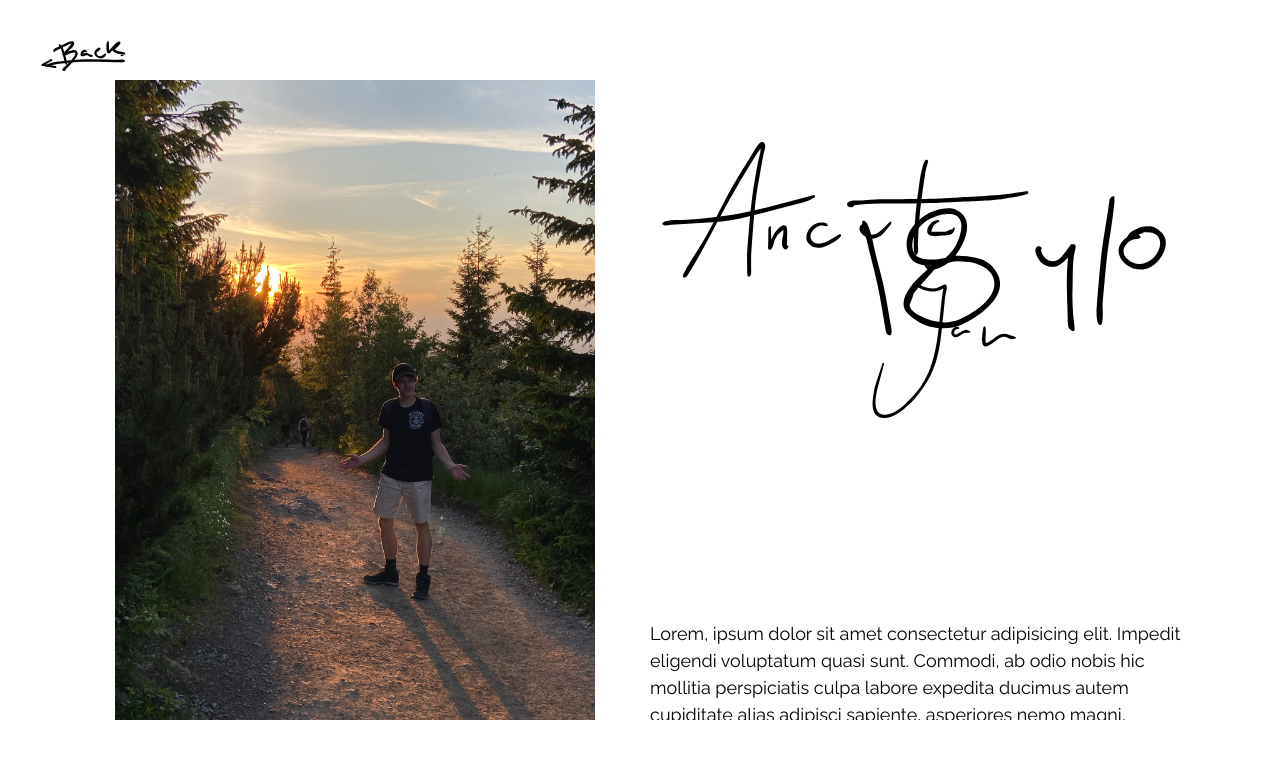
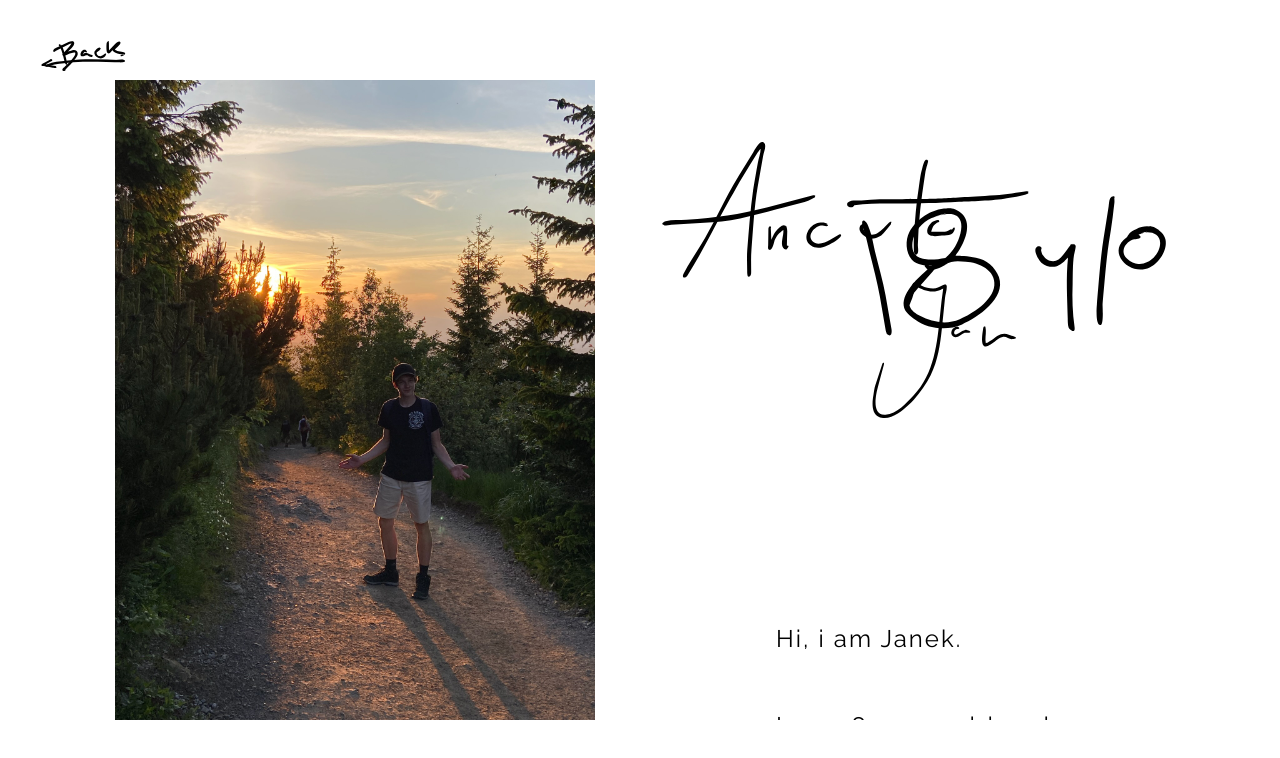
Before and after one commit to JohnThePenguin/myself, a React (Create React App) app: page /about in a window 1280 px wide. Shown: the top 758 px of the page. Built offline with nearby package versions, Linux system fonts and the light colour scheme.

Commit message:
tekst na strone about me #1

```diff
--- /dev/null
+++ b/src/components/contents/about.tsx
@@ -0,0 +1,17 @@
+import 'styles/content.css';
+
+const AboutMeContent = () => {
+    return (
+    <div className="text-content about-me">
+        <p>Hi, i am Janek.</p>
+        <p>I am 18 years old and month ago i have written polish matura exam, finishing high school.</p>
+        <p>When I was younger, my interests was about math, sport and art.</p>
+        <p>I was taking part in mathematic competitions, attending to drawing lessons, playing football and spending time on skatepark.</p>
+        <p>Since last classes of primary school, i have mainly focused on informatics. I love building my own projects,
+        and working on them with my friends. </p>
+        <p>I have also a lot of experience with algorithmic and competitive programming.</p>
+    </div>
+    );
+};
+
+export default AboutMeContent;
--- a/src/screens/about.tsx
+++ b/src/screens/about.tsx
@@ -8,6 +8,7 @@ import useWindowSize from "hooks/windowSize";
 import { useEffect, useRef, useState } from "react";
 import { useNavigate } from "react-router-dom";
 import AboutMobile from "./mobile/about";
+import AboutMeContent from "components/contents/about";
 
 const About = () => {
     const navigate = useNavigate();
@@ -27,13 +28,7 @@ const About = () => {
                 </div>
                 <div className="half-container text-part" ref={textPartRef}>
                     <div className="about-me-text font-1">
-                Lorem, ipsum dolor sit amet consectetur adipisicing elit. Impedit eligendi voluptatum quasi sunt. Commodi, ab odio nobis hic mollitia perspiciatis culpa labore expedita ducimus autem cupiditate alias adipisci sapiente, asperiores nemo magni, molestiae sit similique! Impedit sunt ipsam quibusdam porro animi unde, quisquam vel autem non amet consequatur! Unde adipisci consequatur vel, eius aliquid dignissimos hic veniam fuga. Debitis ab sapiente harum rerum molestiae distinctio ea odit officiis maxime vitae consequatur, ducimus voluptates asperiores temporibus, provident, velit adipisci. Placeat totam iure facere corrupti, ratione accusantium nulla exercitationem tenetur dicta impedit cupiditate, harum fugit id, inventore quo ad sit? Iste, unde.
-                Lorem, ipsum dolor sit amet consectetur adipisicing elit. Impedit eligendi voluptatum quasi sunt. Commodi, ab odio nobis hic mollitia perspiciatis culpa labore expedita ducimus autem cupiditate alias adipisci sapiente, asperiores nemo magni, molestiae sit similique! Impedit sunt ipsam quibusdam porro animi unde, quisquam vel autem non amet consequatur! Unde adipisci consequatur vel, eius aliquid dignissimos hic veniam fuga. Debitis ab sapiente harum rerum molestiae distinctio ea odit officiis maxime vitae consequatur, ducimus voluptates asperiores temporibus, provident, velit adipisci. Placeat totam iure facere corrupti, ratione accusantium nulla exercitationem tenetur dicta impedit cupiditate, harum fugit id, inventore quo ad sit? Iste, unde.
-                Lorem, ipsum dolor sit amet consectetur adipisicing elit. Impedit eligendi voluptatum quasi sunt. Commodi, ab odio nobis hic mollitia perspiciatis culpa labore expedita ducimus autem cupiditate alias adipisci sapiente, asperiores nemo magni, molestiae sit similique! Impedit sunt ipsam quibusdam porro animi unde, quisquam vel autem non amet consequatur! Unde adipisci consequatur vel, eius aliquid dignissimos hic veniam fuga. Debitis ab sapiente harum rerum molestiae distinctio ea odit officiis maxime vitae consequatur, ducimus voluptates asperiores temporibus, provident, velit adipisci. Placeat totam iure facere corrupti, ratione accusantium nulla exercitationem tenetur dicta impedit cupiditate, harum fugit id, inventore quo ad sit? Iste, unde.
-                Lorem, ipsum dolor sit amet consectetur adipisicing elit. Impedit eligendi voluptatum quasi sunt. Commodi, ab odio nobis hic mollitia perspiciatis culpa labore expedita ducimus autem cupiditate alias adipisci sapiente, asperiores nemo magni, molestiae sit similique! Impedit sunt ipsam quibusdam porro animi unde, quisquam vel autem non amet consequatur! Unde adipisci consequatur vel, eius aliquid dignissimos hic veniam fuga. Debitis ab sapiente harum rerum molestiae distinctio ea odit officiis maxime vitae consequatur, ducimus voluptates asperiores temporibus, provident, velit adipisci. Placeat totam iure facere corrupti, ratione accusantium nulla exercitationem tenetur dicta impedit cupiditate, harum fugit id, inventore quo ad sit? Iste, unde.
-                Lorem, ipsum dolor sit amet consectetur adipisicing elit. Impedit eligendi voluptatum quasi sunt. Commodi, ab odio nobis hic mollitia perspiciatis culpa labore expedita ducimus autem cupiditate alias adipisci sapiente, asperiores nemo magni, molestiae sit similique! Impedit sunt ipsam quibusdam porro animi unde, quisquam vel autem non amet consequatur! Unde adipisci consequatur vel, eius aliquid dignissimos hic veniam fuga. Debitis ab sapiente harum rerum molestiae distinctio ea odit officiis maxime vitae consequatur, ducimus voluptates asperiores temporibus, provident, velit adipisci. Placeat totam iure facere corrupti, ratione accusantium nulla exercitationem tenetur dicta impedit cupiditate, harum fugit id, inventore quo ad sit? Iste, unde.
-                Lorem, ipsum dolor sit amet consectetur adipisicing elit. Impedit eligendi voluptatum quasi sunt. Commodi, ab odio nobis hic mollitia perspiciatis culpa labore expedita ducimus autem cupiditate alias adipisci sapiente, asperiores nemo magni, molestiae sit similique! Impedit sunt ipsam quibusdam porro animi unde, quisquam vel autem non amet consequatur! Unde adipisci consequatur vel, eius aliquid dignissimos hic veniam fuga. Debitis ab sapiente harum rerum molestiae distinctio ea odit officiis maxime vitae consequatur, ducimus voluptates asperiores temporibus, provident, velit adipisci. Placeat totam iure facere corrupti, ratione accusantium nulla exercitationem tenetur dicta impedit cupiditate, harum fugit id, inventore quo ad sit? Iste, unde.
-                Lorem, ipsum dolor sit amet consectetur adipisicing elit. Impedit eligendi voluptatum quasi sunt. Commodi, ab odio nobis hic mollitia perspiciatis culpa labore expedita ducimus autem cupiditate alias adipisci sapiente, asperiores nemo magni, molestiae sit similique! Impedit sunt ipsam quibusdam porro animi unde, quisquam vel autem non amet consequatur! Unde adipisci consequatur vel, eius aliquid dignissimos hic veniam fuga. Debitis ab sapiente harum rerum molestiae distinctio ea odit officiis maxime vitae consequatur, ducimus voluptates asperiores temporibus, provident, velit adipisci. Placeat totam iure facere corrupti, ratione accusantium nulla exercitationem tenetur dicta impedit cupiditate, harum fugit id, inventore quo ad sit? Iste, unde.
+                        <AboutMeContent/>
                     </div>
 
                 </div>
--- /dev/null
+++ b/src/styles/content.css
@@ -0,0 +1,14 @@
+.text-content{
+
+}
+
+.about-me.text-content{
+    padding: 0 7em;
+}
+
+.text-content > p {
+    font-size: 1.5rem;
+    margin-bottom: 2em;
+    line-height: calc(1ex / 0.32);
+    letter-spacing: 2px;
+}
```
